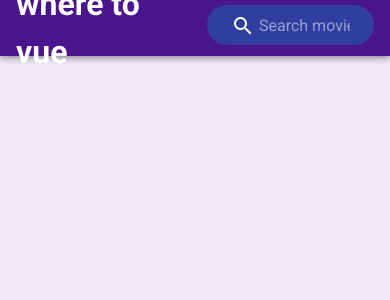
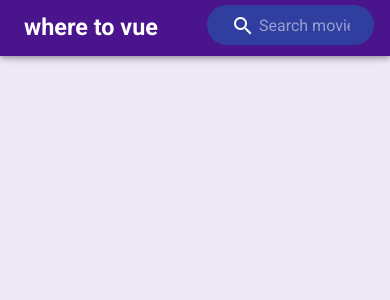
Before and after one commit to Patchrik/movie-vuer, a Vue app: page / in a window 390 px wide. Shown: the top 300 px of the page. Built offline with nearby package versions, Linux system fonts and the light colour scheme.

Commit message:
made the title scale better on mobile devices

```diff
--- a/src/components/AppHeader.vue
+++ b/src/components/AppHeader.vue
@@ -2,8 +2,8 @@
   <v-app-bar app color="primary" dark>
     <v-row justify="space-between" align="center">
       <v-col :xs="6" :sm="6" :md="6" :lg="6" :xl="6">
-        <div class="d-flex align-center">
-          <h1>where to vue</h1>
+        <div class="d-flex align-center title-header">
+          <h1 class="ma-1 pa-1">where to vue</h1>
         </div>
       </v-col>
 
@@ -17,6 +17,7 @@
             placeholder="Search movie titles"
             background-color="indigo darken-2"
             prepend-inner-icon="mdi-magnify"
+            class="search-box"
           ></v-text-field>
         </form>
       </v-col>
@@ -42,3 +43,9 @@
     },
   };
 </script>
+
+<style scoped>
+  .title-header {
+    font-size: 3vw;
+  }
+</style>
```
Also changed, not shown: 1 other file (tests, documents, lock files or other folders).
